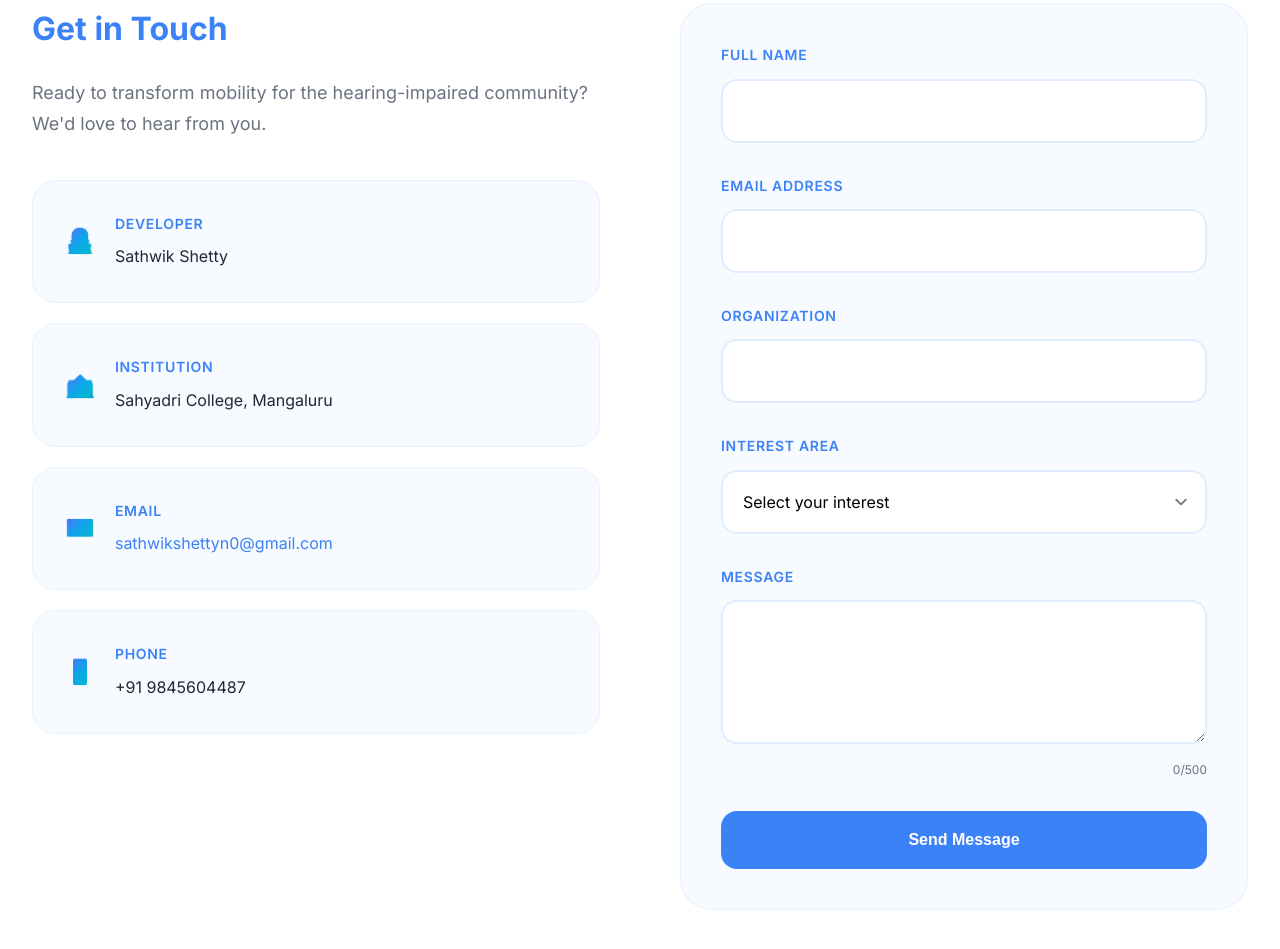
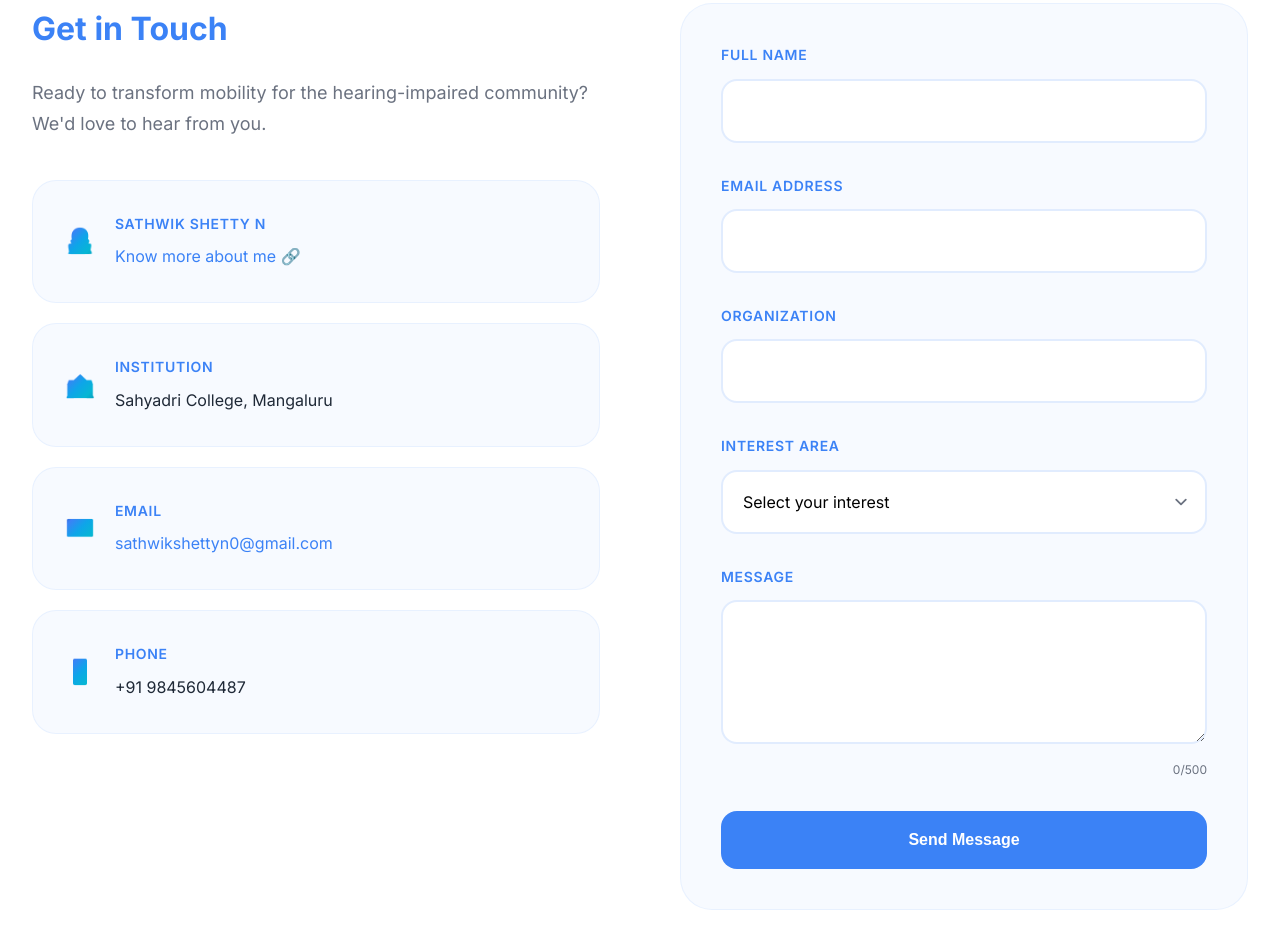
Before and after one commit to sathwikshetty0/aerowave, a plain HTML site: page index.html in a window 1280 px wide. Shown: the part 8065-9014 px from the top of the page. Drawn offline with Linux system fonts and the light colour scheme.

Commit message:
aerowave v3

```diff
--- a/index.html
+++ b/index.html
@@ -446,8 +446,8 @@
                         <div class="info-card">
                             <div class="info-icon">👨‍💻</div>
                             <div class="info-content">
-                                <h4>Developer</h4>
-                                <p>Sathwik Shetty</p>
+                                <h4>Sathwik Shetty N</h4>
+                                <p><a href="https://sathwikshetty.vercel.app">Know more about me 🔗</a></p>
                             </div>
                         </div>
 
@@ -596,6 +596,7 @@
     </div>
 </div>
 
+
     <script src="script.js"></script>
 </body>
 </html>
```
